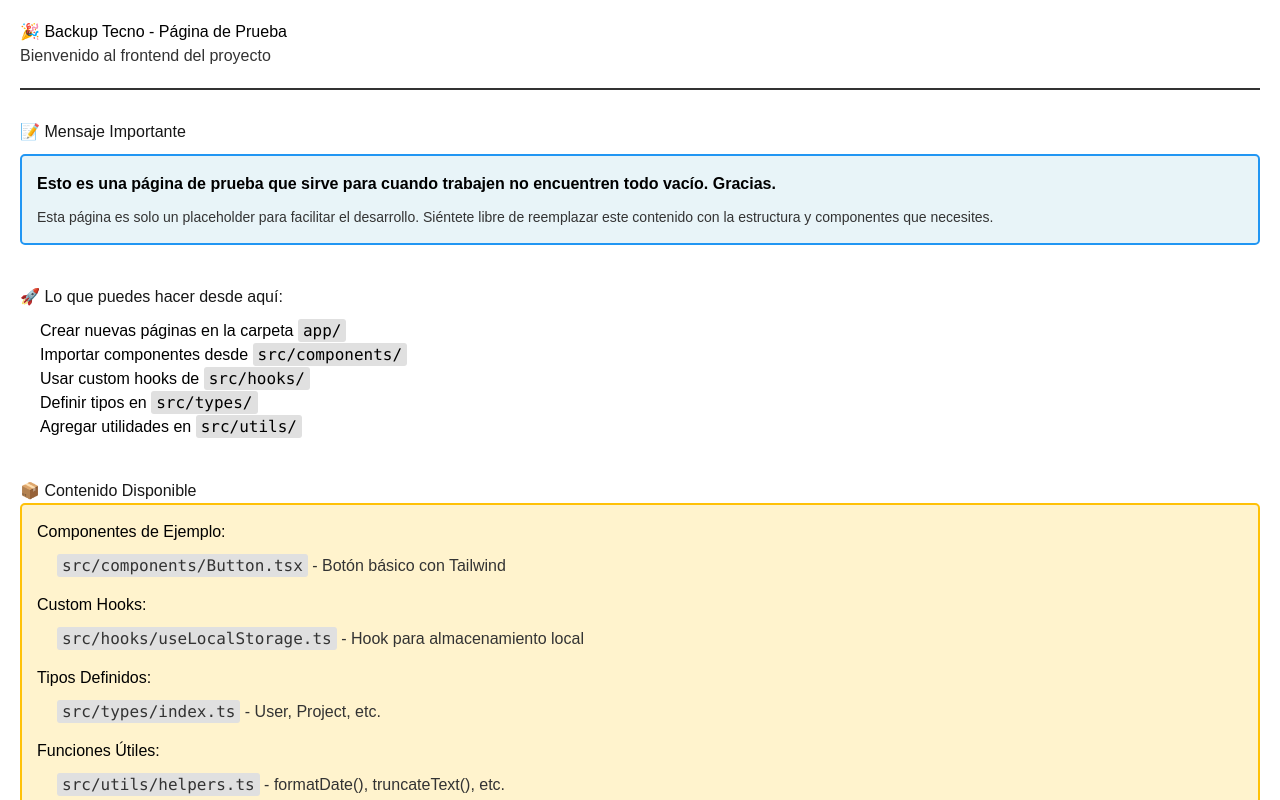
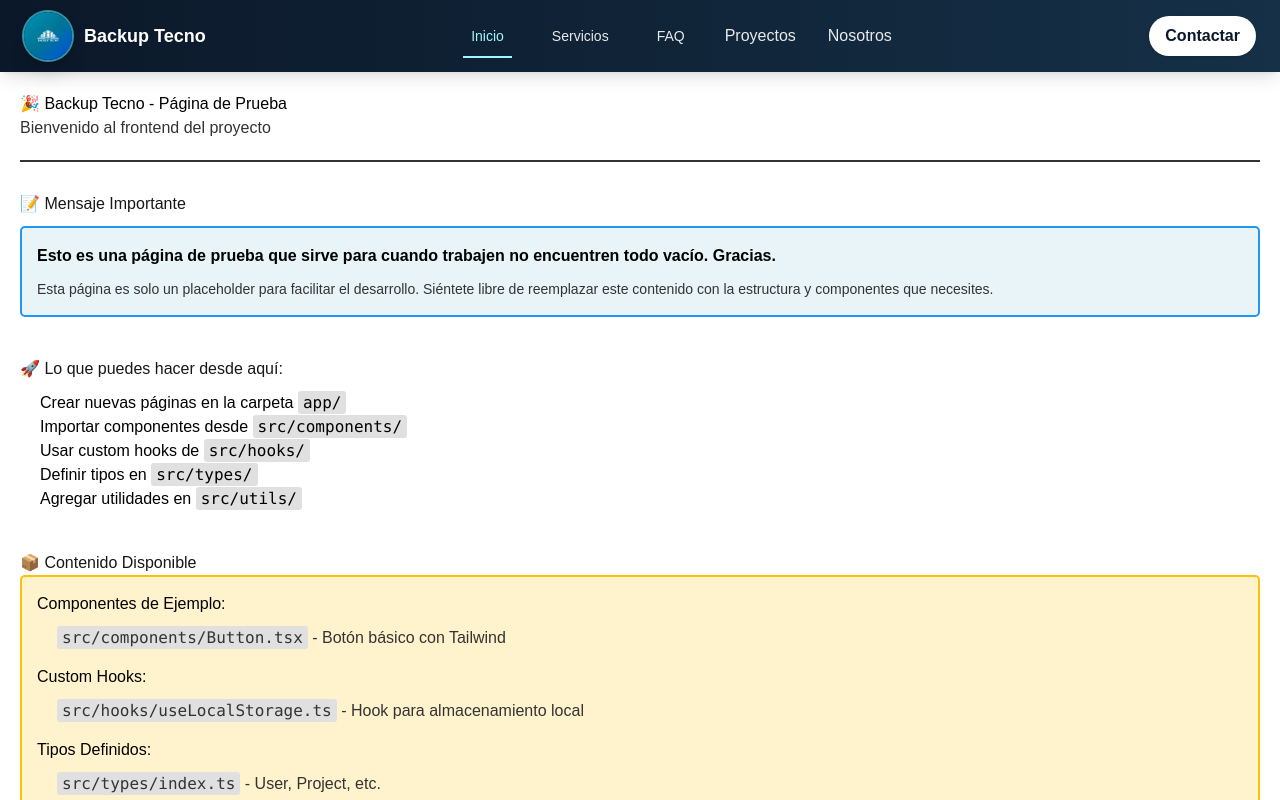
Before and after one commit to JPGenaro/BackupTecno, a Next.js app in the folder frontend/: page / in a window 1280 px wide. Shown: the top 800 px of the page. Built offline with nearby package versions, Linux system fonts and the light colour scheme.

Commit message:
Subo El NavBar

```diff
--- a/frontend/src/app/layout.tsx
+++ b/frontend/src/app/layout.tsx
@@ -1,6 +1,7 @@
 import type { Metadata } from "next";
 import { Geist, Geist_Mono } from "next/font/google";
 import "./globals.css";
+import NavBar from "../components/NavBar";
 
 const geistSans = Geist({
   variable: "--font-geist-sans",
@@ -30,6 +31,7 @@ export default function RootLayout({
       <body
         className={`${geistSans.variable} ${geistMono.variable} antialiased`}
       >
+        <NavBar />
         {children}
       </body>
     </html>
--- a/frontend/src/app/page.tsx
+++ b/frontend/src/app/page.tsx
@@ -95,7 +95,7 @@ export default function Home() {
   ];
 
   return (
-    <div style={{ padding: "20px", fontFamily: "Arial, sans-serif", backgroundColor: "#fff" }}>
+    <div id="inicio" style={{ padding: "20px", fontFamily: "Arial, sans-serif", backgroundColor: "#fff" }}>
       <header style={{ marginBottom: "30px", borderBottom: "2px solid #333", paddingBottom: "20px" }}>
         <h1 style={{ color: "#000" }}>🎉 Backup Tecno - Página de Prueba</h1>
         <p style={{ color: "#333", fontSize: "16px" }}>Bienvenido al frontend del proyecto</p>
@@ -193,7 +193,7 @@ export default function Home() {
         </section>
 
         {/* Services Section */}
-        <section className="my-20 max-w-5xl mx-auto px-6">
+        <section id="servicios" className="my-20 max-w-5xl mx-auto px-6">
           <div className="text-center mb-12">
             <h2 className="text-4xl md:text-5xl font-bold text-[#0B1829] mb-4">Nuestras Soluciones</h2>
             <p className="text-lg text-slate-600">Soluciones técnicas adaptadas a las necesidades de tu negocio.</p>
@@ -210,7 +210,7 @@ export default function Home() {
         </section>
 
         {/* FAQ Section */}
-        <section className="my-20 max-w-5xl mx-auto px-6">
+        <section id="faq" className="my-20 max-w-5xl mx-auto px-6">
           <div className="text-center mb-12">
             <h2 className="text-4xl md:text-5xl font-bold text-[#0B1829] mb-4">
               Preguntas Frecuentes
--- /dev/null
+++ b/frontend/src/components/NavBar.tsx
@@ -0,0 +1,118 @@
+"use client";
+
+import { useEffect, useState, useRef } from "react";
+import Link from "next/link";
+import { usePathname, useRouter } from "next/navigation";
+
+export default function NavBar() {
+  const [open, setOpen] = useState(false);
+  const [active, setActive] = useState<string>("inicio");
+  const pathname = usePathname();
+  const router = useRouter();
+  const obsRef = useRef<IntersectionObserver | null>(null);
+
+  const sections = [
+    { id: "inicio", label: "Inicio" },
+    { id: "servicios", label: "Servicios" },
+    { id: "faq", label: "FAQ" }
+  ];
+
+  useEffect(() => {
+    if (pathname !== "/") {
+      setActive("");
+      return;
+    }
+
+    const els = sections.map((s) => document.getElementById(s.id)).filter(Boolean) as HTMLElement[];
+    if (!els.length) return;
+
+    obsRef.current?.disconnect();
+    obsRef.current = new IntersectionObserver(
+      (entries) => {
+        const visible = entries.filter((e) => e.isIntersecting).sort((a, b) => b.intersectionRatio - a.intersectionRatio)[0];
+        if (visible) setActive(visible.target.id);
+      },
+      { root: null, rootMargin: "-20% 0px -60% 0px", threshold: [0.15, 0.4, 0.6] }
+    );
+
+    els.forEach((el) => obsRef.current?.observe(el));
+
+    return () => obsRef.current?.disconnect();
+  }, [pathname]);
+
+  const scrollToId = (id: string) => {
+    const el = document.getElementById(id);
+    if (el) el.scrollIntoView({ behavior: "smooth", block: "start" });
+  };
+
+  const handleInternal = async (e: React.MouseEvent, id: string) => {
+    e.preventDefault();
+    setOpen(false);
+    if (pathname === "/") {
+      scrollToId(id);
+      return;
+    }
+    // navigate to home then scroll after render
+    await router.push("/");
+    // small delay to ensure DOM painted
+    setTimeout(() => scrollToId(id), 120);
+  };
+
+  return (
+    <nav className="w-full bg-gradient-to-r from-[#0B1829] to-[#153047] text-white backdrop-blur-md shadow-lg sticky top-0 z-50">
+      <div className="max-w-7xl mx-auto px-6 py-3 flex items-center justify-between">
+        <div className="flex items-center gap-4">
+          <Link href="/" className="flex items-center gap-3">
+            <div className="w-12 h-12 rounded-full flex items-center justify-center bg-gradient-to-br from-cyan-600 via-cyan-700 to-blue-700 shadow-xl drop-shadow-lg ring-2 ring-cyan-300/60 p-2 hover:shadow-2xl hover:ring-cyan-200 transition-all duration-300">
+              <img src="/logo-sin-fondo.png" alt="Backup Tecno" className="w-10 h-10 object-contain drop-shadow-2xl filter brightness-200 contrast-150 saturate-150" />
+            </div>
+            <span className="text-lg font-bold text-white">Backup Tecno</span>
+          </Link>
+        </div>
+
+        <div className="hidden md:flex items-center gap-8">
+          {sections.map((s) => (
+            <button
+              key={s.id}
+              onClick={(e) => handleInternal(e, s.id)}
+              className={`relative px-2 py-1 font-medium transition text-sm ${active === s.id ? 'text-cyan-200' : 'text-white/90 hover:text-cyan-200'}`}
+            >
+              {s.label}
+              <span className={`absolute left-0 -bottom-2 h-0.5 bg-cyan-200 transition-all ${active === s.id ? 'w-full' : 'w-0'}`}></span>
+            </button>
+          ))}
+
+          <Link href="/proyectos" className="text-white/90 hover:text-cyan-200 font-medium">Proyectos</Link>
+          <Link href="/nosotros" className="text-white/90 hover:text-cyan-200 font-medium">Nosotros</Link>
+        </div>
+
+        <div className="hidden md:flex items-center gap-4">
+          <a href="#" onClick={(e) => { e.preventDefault(); handleInternal(e, 'servicios'); }} className="px-4 py-2 bg-white text-[#0B1829] rounded-full font-bold shadow hover:scale-105 transition-transform">Contactar</a>
+        </div>
+
+        <div className="md:hidden">
+          <button onClick={() => setOpen(!open)} aria-label="Abrir menú" className="p-2 rounded-md bg-white/10 hover:bg-white/20">
+            <div className="w-6 h-6 relative">
+              <span className={`block absolute left-0 right-0 h-0.5 bg-white transform transition duration-300 ${open ? 'rotate-45 top-2.5' : 'top-1'}`}></span>
+              <span className={`block absolute left-0 right-0 h-0.5 bg-white transform transition duration-300 ${open ? 'opacity-0' : 'top-2.5'}`}></span>
+              <span className={`block absolute left-0 right-0 h-0.5 bg-white transform transition duration-300 ${open ? '-rotate-45 top-2.5' : 'top-4'}`}></span>
+            </div>
+          </button>
+        </div>
+      </div>
+
+      {open && (
+        <div className="md:hidden bg-gradient-to-r from-[#0B1829] to-[#153047] border-t border-transparent">
+          <div className="px-6 py-6 flex flex-col gap-4">
+            <button onClick={(e) => { e.preventDefault(); setOpen(false); router.push('/'); }} className="text-white text-left">Inicio</button>
+            <button onClick={(e) => handleInternal(e, 'servicios')} className="text-white text-left">Servicios</button>
+            <button onClick={(e) => handleInternal(e, 'faq')} className="text-white text-left">FAQ</button>
+            <Link href="/proyectos" onClick={() => setOpen(false)} className="text-white">Proyectos</Link>
+            <Link href="/nosotros" onClick={() => setOpen(false)} className="text-white">Nosotros</Link>
+            <a href="#" onClick={(e) => { e.preventDefault(); setOpen(false); handleInternal(e, 'servicios'); }} className="mt-2 inline-block px-4 py-2 bg-white text-[#0B1829] rounded-full font-bold">Contactar</a>
+          </div>
+        </div>
+      )}
+    </nav>
+  );
+}
```
Also changed, not shown: frontend/public/logo-sin-fondo.png (added).
